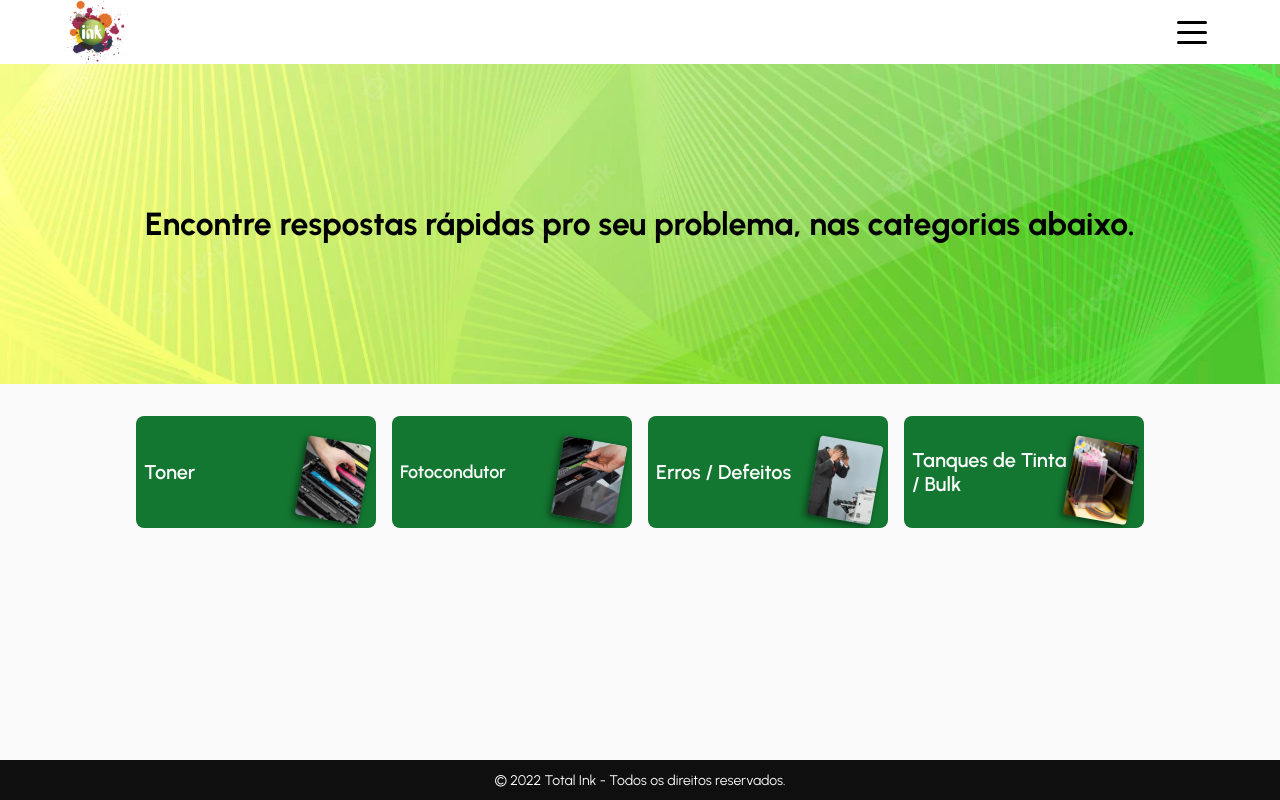
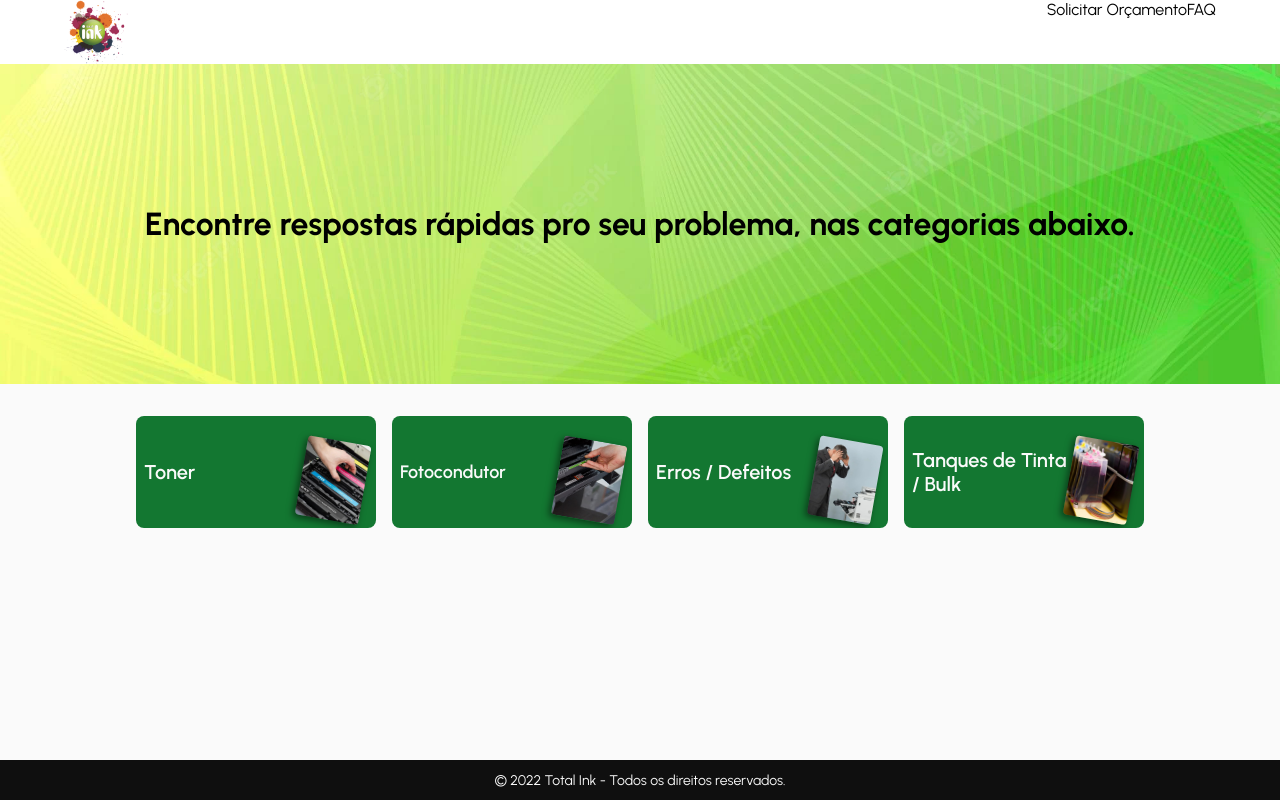
Before and after one commit to diegonacif/totalink-page, a React (Vite) app: page /faq in a window 1280 px wide. Built offline with nearby package versions, Linux system fonts and the light colour scheme.

Commit message:
feat: hooks useBreakpoint and useWindowSize; feat: HeaderNav component

```diff
--- a/src/components/Header/Header.jsx
+++ b/src/components/Header/Header.jsx
@@ -3,13 +3,79 @@ import totalLogo from '../../assets/totalink-logo.png';
 import { MenuButton } from '../MenuButton/MenuButton';
 import { Link } from 'react-router-dom';
 
+import { useBreakpoint } from '../../hooks/useBreakpoint';
+import { HeaderNav } from '../HeaderNav/HeaderNav';
+
 export const Header = () => {
+  const breakpoint = useBreakpoint();
+
+  console.log(breakpoint);
+
   return (
     <div className="header-container">
       <Link to="/" >
         <img src={totalLogo} alt="Total Ink Logo" />
       </Link>
-      <MenuButton />
+      {
+        breakpoint === 'mobile' || breakpoint === 'tablet' ?
+        <MenuButton /> :
+        null
+      }
+      { breakpoint === 'laptop' || breakpoint === 'desktop' ?
+        <HeaderNav /> :
+        null
+      }
+      { breakpoint === 'loading' ?
+        <span>Loading</span>:
+        null
+      }
     </div>
   )
+
+  // if (breakpoint === '') {
+  //   return (
+  //     <div className="header-container">
+  //       <Link to="/" >
+  //         <img src={totalLogo} alt="Total Ink Logo" />
+  //       </Link>
+  //     </div>
+  //   )
+  // } else if (breakpoint === 'mobile' || breakpoint === 'tablet') {
+  //   return (
+  //     <div className="header-container">
+  //       <Link to="/" >
+  //         <img src={totalLogo} alt="Total Ink Logo" />
+  //       </Link>
+  //       <MenuButton />
+  //     </div>
+  //   )
+  // } else if (breakpoint === 'laptop' || breakpoint === 'desktop') {
+  //   return (
+  //     <div className="header-container">
+  //       <Link to="/" >
+  //         <img src={totalLogo} alt="Total Ink Logo" />
+  //       </Link>
+  //       <HeaderNav />
+  //     </div>
+  //   )
+  // }
+
+  // { breakpoint === '' ? null : null }
+  // { breakpoint === 'mobile' || breakpoint === 'tablet' ?
+  //   <div className="header-container">
+  //     <Link to="/" >
+  //       <img src={totalLogo} alt="Total Ink Logo" />
+  //     </Link>
+  //     <MenuButton />
+  //   </div> :
+  //   null
+  // }
+  // { breakpoint === 'laptop' || breakpoint === 'desktop' ?
+  //   <div className="header-container">
+  //     <Link to="/" >
+  //       <img src={totalLogo} alt="Total Ink Logo" />
+  //     </Link>
+  //   </div> :
+  //   <HeaderNav />
+  // }
 }
--- /dev/null
+++ b/src/components/HeaderNav/HeaderNav.jsx
@@ -0,0 +1,11 @@
+import { Link } from 'react-router-dom';
+import '../../css/App.css';
+
+export const HeaderNav = () => {
+  return (
+    <div className="header-nav-container">
+      <Link to="/quote">Solicitar Orçamento</Link>
+      <Link to="/faq">FAQ</Link>
+    </div>
+  )
+}
--- /dev/null
+++ b/src/components/HeaderNav/_HeaderNav.scss
@@ -0,0 +1,5 @@
+.header-nav-container {
+  display: flex;
+  height: 100%;
+  width: max-content;
+}
--- a/src/css/App.css
+++ b/src/css/App.css
@@ -40,6 +40,14 @@
   .header-container {
     padding: 0 4rem;
   }
+}
+
+.header-nav-container {
+  display: flex;
+  height: 100%;
+  width: -webkit-max-content;
+  width: -moz-max-content;
+  width: max-content;
 }
 
 .modal-container {
--- a/src/css/App.scss
+++ b/src/css/App.scss
@@ -55,6 +55,7 @@ $desktop-size: "min-width: 2561px";
 
 // Module Imports
 @import '../components/Header/Header';
+@import '../components/HeaderNav/HeaderNav';
 @import '../components/Modal/Modal';
 @import '../components/Trust/Trust';
 @import '../components/Customers/Customers';
--- /dev/null
+++ b/src/hooks/useBreakpoint.jsx
@@ -0,0 +1,22 @@
+import { useEffect, useState } from 'react';
+import { useWindowSize } from './useWindowSize';
+
+export function useBreakpoint() {
+  const size = useWindowSize();
+
+  const [currentBreakpoint, setCurrentBreakpoint] = useState('');
+
+  useEffect(() => {
+    if (size.width < 425) {
+      return setCurrentBreakpoint('mobile')
+    } else if (size.width < 768) {
+      return setCurrentBreakpoint('tablet')
+    } else if (size.width < 1024) {
+      return setCurrentBreakpoint('laptop')
+    } else if (size.width >= 1024) {
+      return setCurrentBreakpoint('desktop')
+    } else (setCurrentBreakpoint('loading'))
+  }, [size]);
+
+  return currentBreakpoint
+}
--- /dev/null
+++ b/src/hooks/useWindowSize.jsx
@@ -0,0 +1,32 @@
+import { useState, useEffect } from 'react';
+
+export function useWindowSize() {
+  // Initialize state with undefined width/height so server and client renders match
+  // Learn more here: https://joshwcomeau.com/react/the-perils-of-rehydration/
+  const [windowSize, setWindowSize] = useState({
+    width: undefined,
+    height: undefined,
+  });
+
+  useEffect(() => {
+    // Handler to call on window resize
+    function handleResize() {
+      // Set window width/height to state
+      setWindowSize({
+        width: window.innerWidth,
+        height: window.innerHeight,
+      });
+    }
+
+    // Add event listener
+    window.addEventListener("resize", handleResize);
+
+    // Call handler right away so state gets updated with initial window size
+    handleResize();
+
+    // Remove event listener on cleanup
+    return () => window.removeEventListener("resize", handleResize);
+  }, []); // Empty array ensures that effect is only run on mount
+
+  return windowSize;
+}
--- a/src/main.jsx
+++ b/src/main.jsx
@@ -14,6 +14,7 @@ import { WhitePage } from './pages/WhitePage';
 import { HowManyPages } from './articles/HowManyPages/HowManyPages';
 
 ReactDOM.createRoot(document.getElementById('root')).render(
+  <React.StrictMode>
     <BrowserRouter>
       <Routes>
         <Route path="/" element={<App />} />
@@ -27,6 +28,6 @@ ReactDOM.createRoot(document.getElementById('root')).render(
           <Route path="how-many-pages" element={<HowManyPages />} />
         </Route>
       </Routes>
-
     </BrowserRouter>
+  </React.StrictMode>
 )
```
Also changed, not shown: 1 other file (tests, documents, lock files or other folders). Lines whose indentation alone changed are shown as unchanged.
